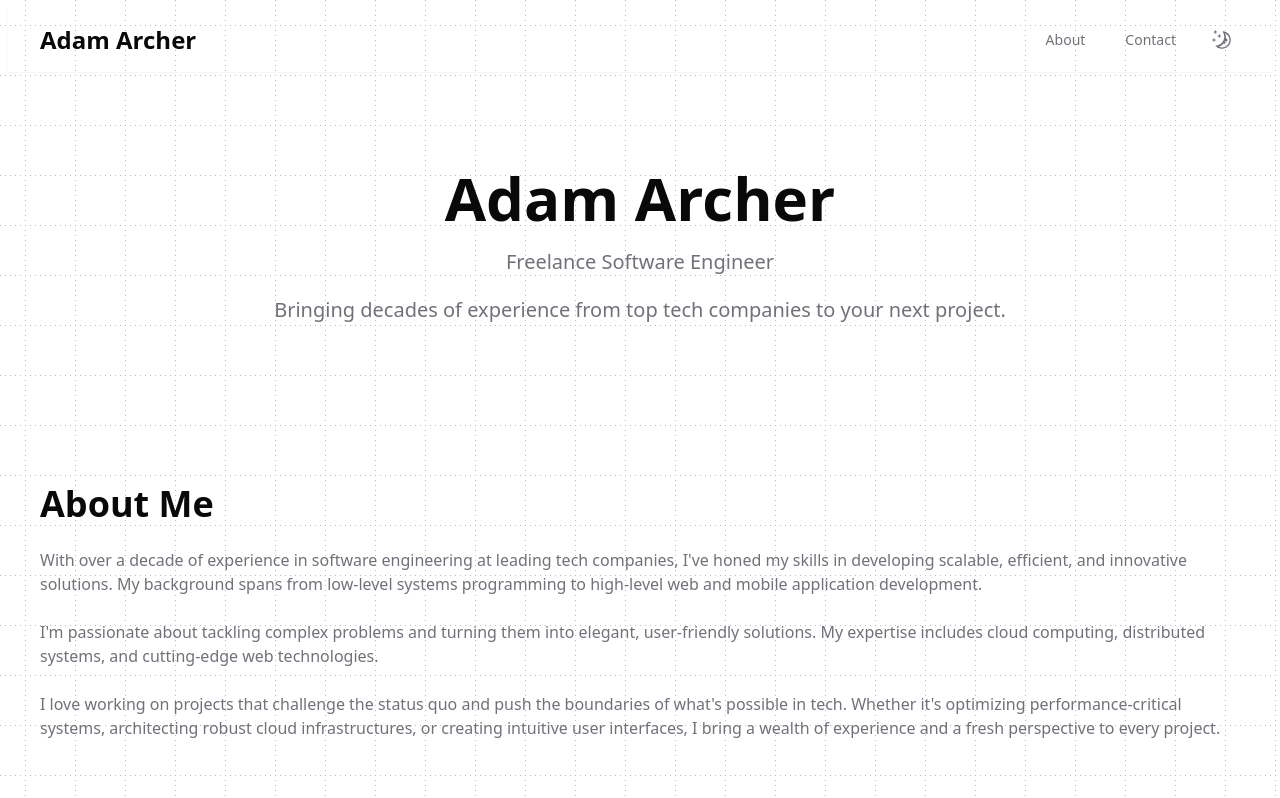
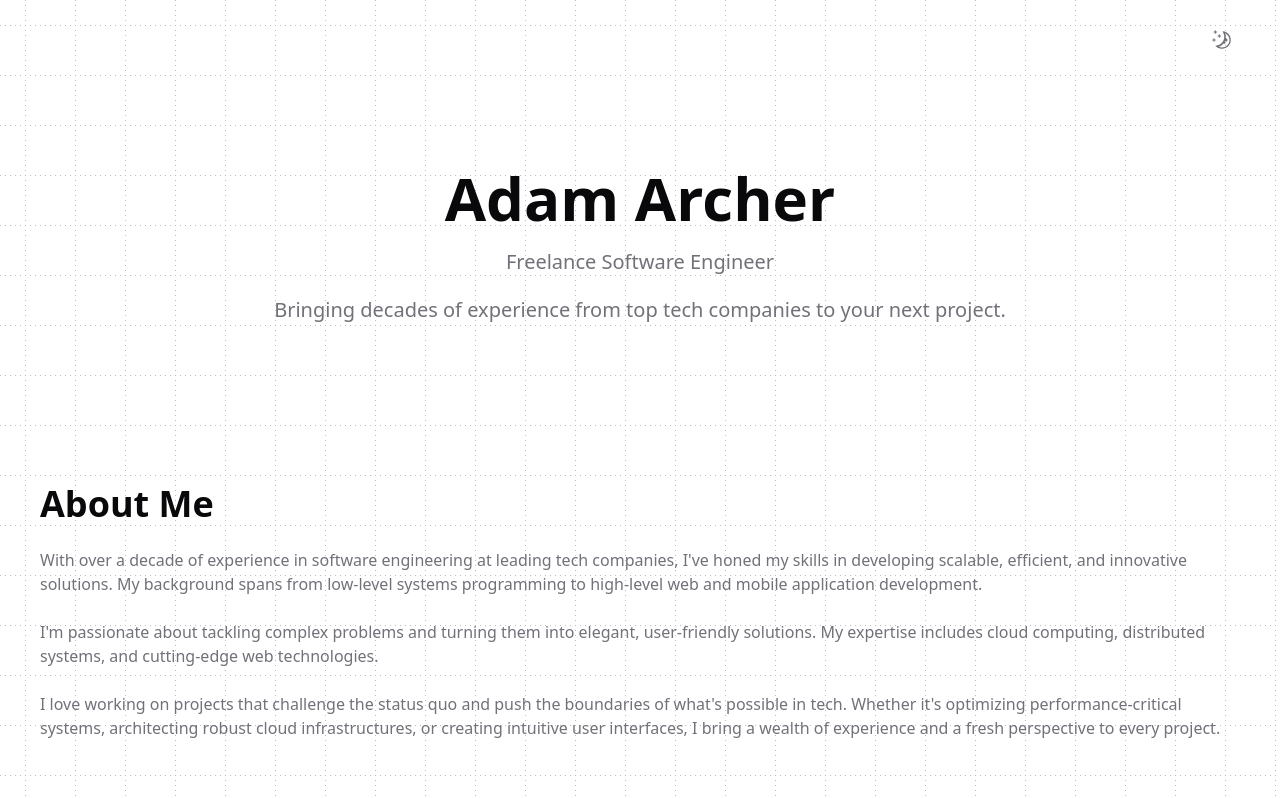
Before and after one commit to agarcher/adamarcher.ca, a React (Vite) app: page / in a window 1280 px wide. Shown: the top 798 px of the page. Built offline with nearby package versions, Linux system fonts and the light colour scheme.

Commit message:
setup gh-pages deployment

```diff
--- a/package.json
+++ b/package.json
@@ -1,13 +1,15 @@
 {
   "name": "adamarcher.ca",
   "private": true,
+  "homepage": "https://adamarcher.ca",
   "version": "0.0.0",
   "type": "module",
   "scripts": {
     "dev": "vite",
     "build": "tsc -b && vite build",
     "lint": "eslint .",
-    "preview": "vite preview"
+    "preview": "vite preview",
+    "deploy": "gh-pages -d dist"
   },
   "dependencies": {
     "@radix-ui/react-form": "^0.1.0",
@@ -25,6 +27,7 @@
     "eslint": "^9.15.0",
     "eslint-plugin-react-hooks": "^5.0.0",
     "eslint-plugin-react-refresh": "^0.4.14",
+    "gh-pages": "^6.2.0",
     "globals": "^15.12.0",
     "postcss": "^8.4.49",
     "tailwindcss": "^3.4.15",
--- a/src/components/Footer.tsx
+++ b/src/components/Footer.tsx
@@ -4,7 +4,7 @@
       <div className="max-w-7xl mx-auto py-8 px-4 sm:px-6 md:flex md:items-center md:justify-between lg:px-8">
         <div className="mt-8 md:mt-0 md:order-1">
           <p className="text-center text-base text-muted-foreground">
-            &copy; {new Date().getFullYear()} Adam Archer
+            &copy; {new Date().getFullYear()} Adam Archer Software Inc.
           </p>
         </div>
       </div>
--- a/src/components/Header.tsx
+++ b/src/components/Header.tsx
@@ -8,27 +8,10 @@
   const { theme, setTheme } = useTheme()
 
   return (
-    <header className="shadow-sm">
+    <header>
       <nav className="max-w-7xl mx-auto px-4 sm:px-6 lg:px-8">
-        <div className="flex justify-between h-16">
-          <div className="flex">
-            <div className="flex-shrink-0 flex items-center">
-              <span className="text-2xl font-bold text-foreground">Adam Archer</span>
-            </div>
-          </div>
-          <div className="flex items-center space-x-4">
-            <a
-              href="#about"
-              className="text-muted-foreground hover:text-foreground px-3 py-2 rounded-md text-sm font-medium"
-            >
-              About
-            </a>
-            <a
-              href="#contact"
-              className="text-muted-foreground hover:text-foreground px-3 py-2 rounded-md text-sm font-medium"
-            >
-              Contact
-            </a>
+        <div className="flex justify-end h-16">
+          <div className="flex items-center">
             <Toggle.Root
               pressed={theme === 'dark'}
               onPressedChange={(pressed: boolean) => setTheme(pressed ? 'dark' : 'light')}
```
Also changed, not shown: 2 other files (tests, documents, lock files or other folders).
